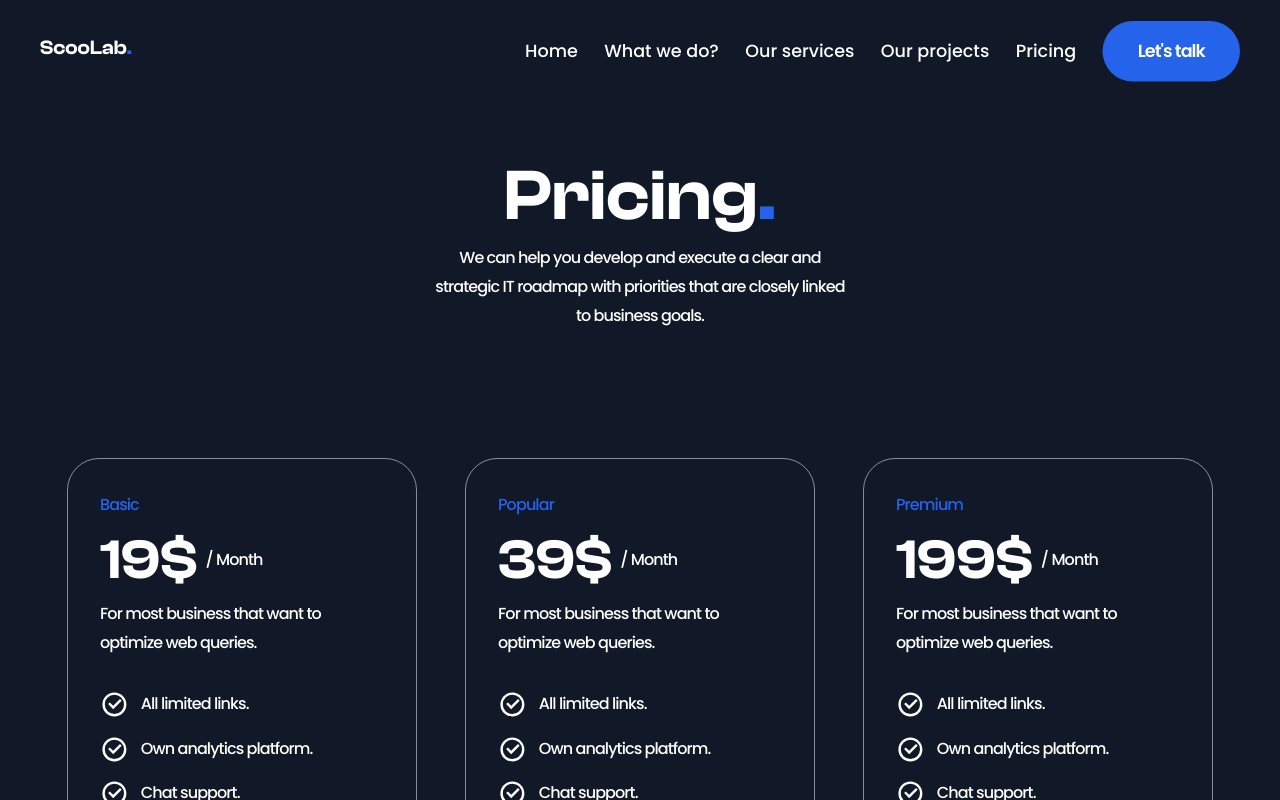
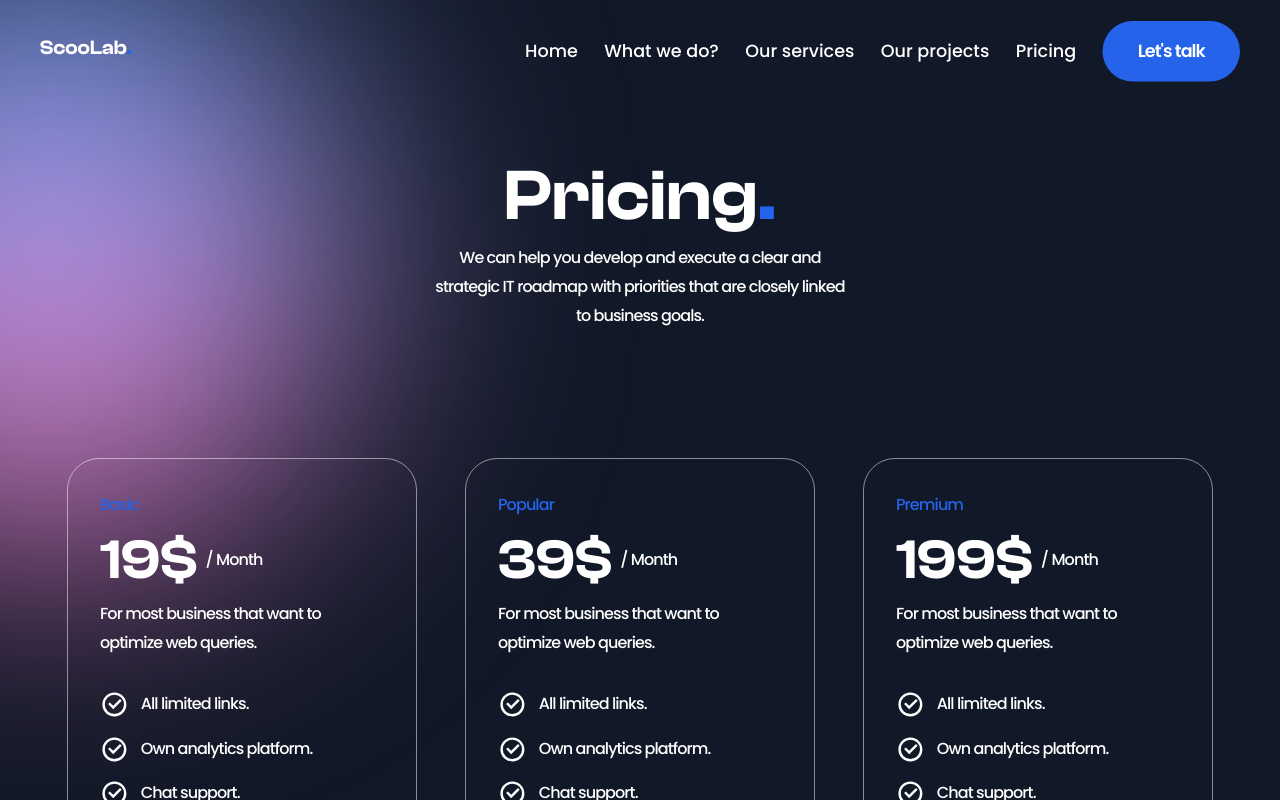
Before and after one commit to fajarfadillahh/scoolab-digital-agency-react-tailwind, a React (Vite) app: page /pricing in a window 1280 px wide. Shown: the top 800 px of the page. Built offline with nearby package versions, Linux system fonts and the light colour scheme.

Commit message:
modified: add gradient accent in Hero section - Pricing page

```diff
--- a/src/parts/Pricing/Hero.jsx
+++ b/src/parts/Pricing/Hero.jsx
@@ -3,7 +3,10 @@ import React from "react";
 const Hero = () => {
   return (
     <section className="relative pt-40 pb-16">
-      <div className="container 2xl:max-w-6xl">
+      {/* gradient */}
+      <div className="absolute -top-[100px] -left-[250px] h-[500px] w-[500px] rounded-full bg-gradient-to-t from-pink-400 to-blue-400 blur-[130px] 2xl:-top-[50px] 2xl:h-[600px] 2xl:w-[600px]" />
+
+      <div className="container relative 2xl:max-w-6xl">
         <div className="text-center">
           <h1 className="section-title xs:text-[64px] lg:text-[72px]">
             Pricing<span className="text-blue-600">.</span>
```
